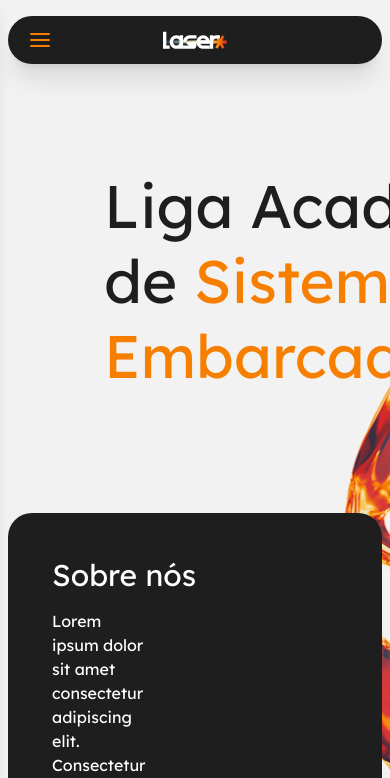
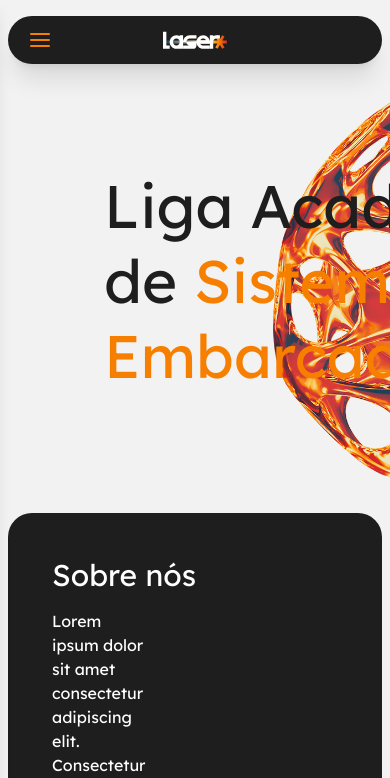
Before and after one commit to Liga-Academica-de-Sistemas-Embarcados/laser-site, a Next.js app: page / in a window 390 px wide. Shown: the top 778 px of the page. Built offline with nearby package versions, Linux system fonts and the light colour scheme.

Commit message:
Add CSS variables and mobile responsive styles

```diff
--- a/src/app/globals.css
+++ b/src/app/globals.css
@@ -10,8 +10,10 @@
   --color-foreground: var(--foreground);
   --font-sans: var(--font-lexend);
   /* --font-mono: var(--font-geist-mono); */
+  --color-background-darker: #FBFBFB;
   --color-solid: #1E1E1E;
   --color-solid-light: #666666;
+  --color-solid-lighter: #FFFFFF26;
   --color-foreground-dark: #A5A5A5;
   --color-primary: #F77F00;
   --color-primary-light: #EAE2B7;
@@ -30,6 +32,10 @@ body {
   font-family: Lexend, Arial, Helvetica, sans-serif;
 }
 
+body:has([data-sidebar-open="true"]) {
+  overflow: hidden;
+}
+
 .bg-main {
   background-image: url('/background.png');
   background-size: auto 2164px;
@@ -38,3 +44,10 @@ body {
   background-attachment: scroll;
   min-height: 100vh;
 }
+
+@media screen and (max-width: 768px) {
+  .bg-main {
+    background-size: 1000px auto;
+    background-position: center calc(0% + 64px);
+  }
+}
```
